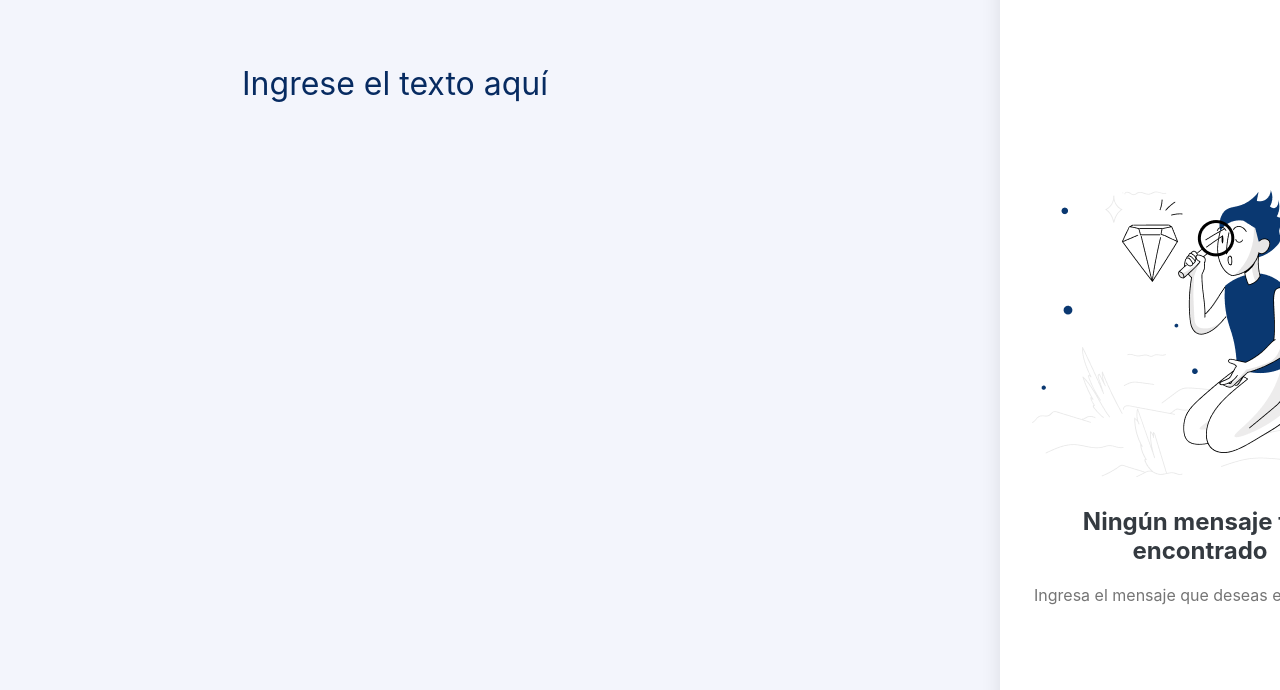
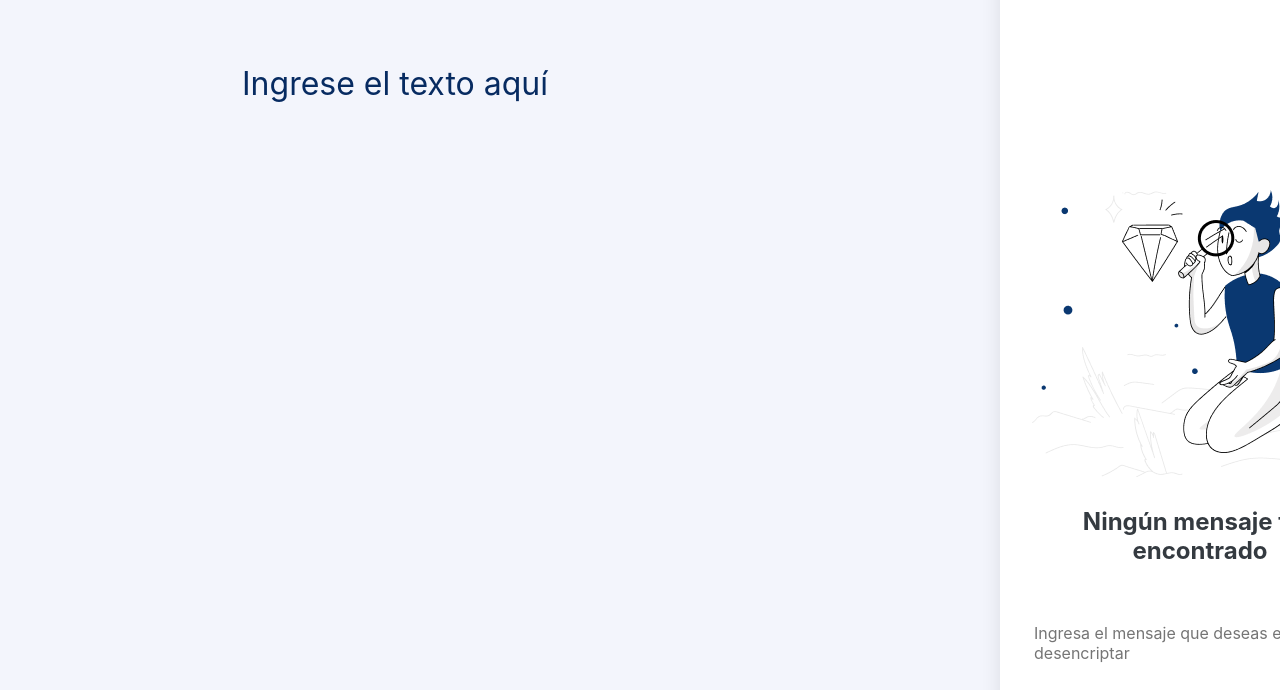
Before and after one commit to Slider2019/Alurachallenge, a plain HTML site: page index.html in a window 1280 px wide. Shown: the part 110-800 px from the top of the page. Drawn offline with nearby package versions, Linux system fonts and the light colour scheme.

Commit message:
actualizar

```diff
--- a/styles.css
+++ b/styles.css
@@ -157,10 +157,17 @@ body{
     font-weight: 400;
     color: var(--gray400);
     font-size: 16px;
-    text-align: center;
     letter-spacing: 0;
     line-height: 24px;
     border: none;
+    background-color: transparent;
+    outline: none;
+    height: 100px;
+}
+
+.texto1::placeholder{
+    overflow-y: hidden;
+    white-space: normal;
 }
 
 .botoncopiar{
```
